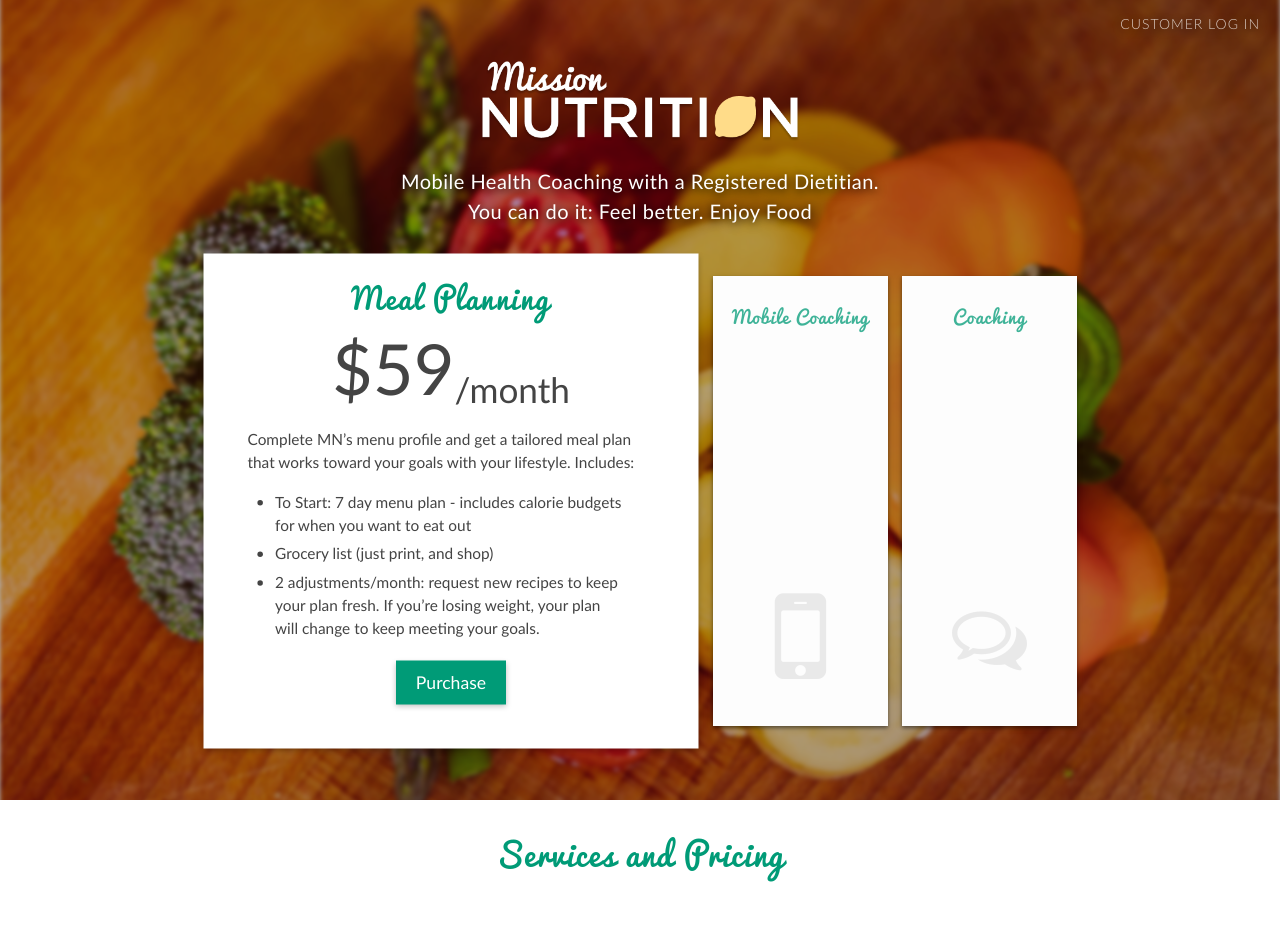
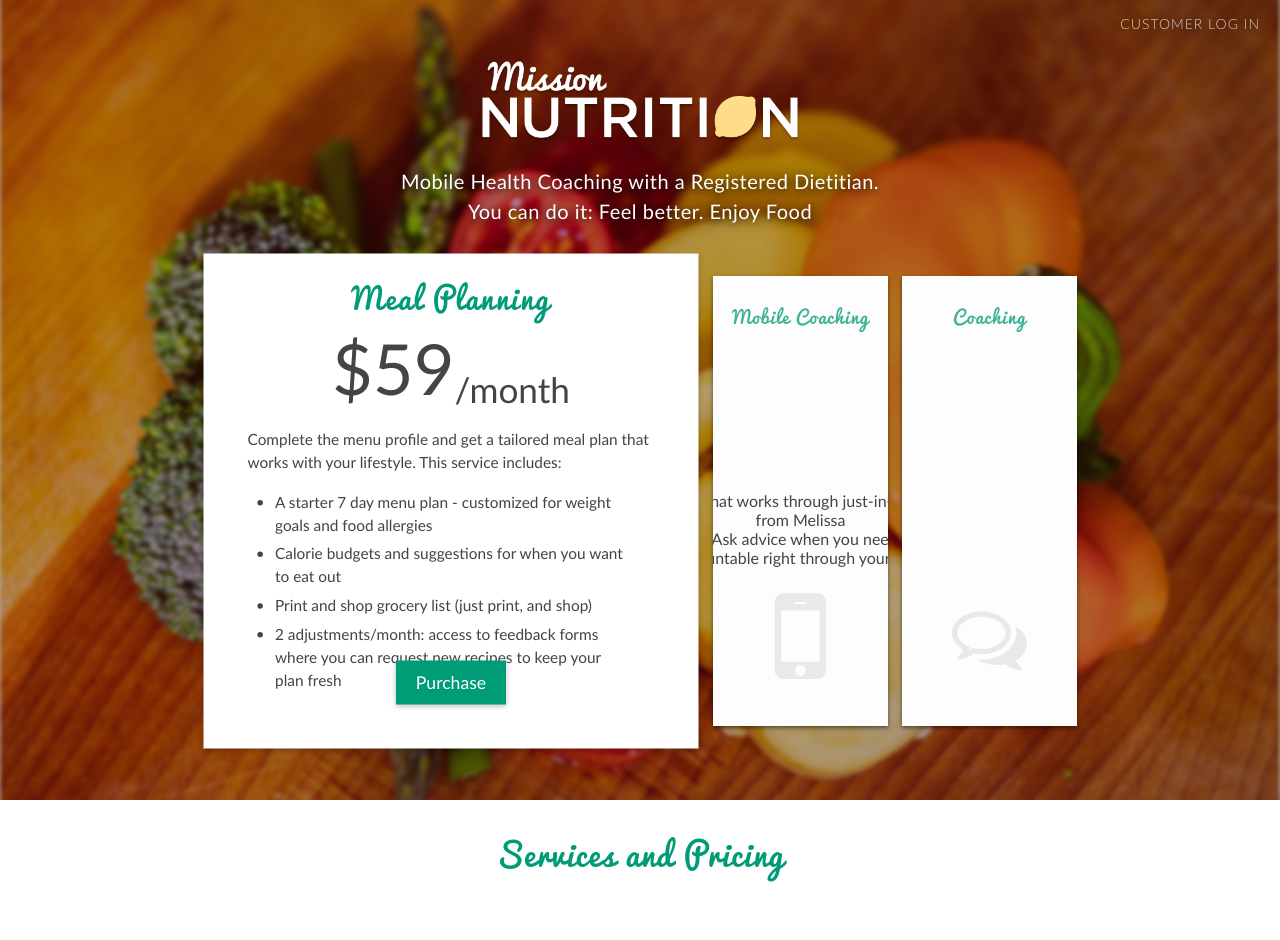
Before and after one commit to davelandry/missionnutrition, a Jekyll site: the page built from new.html, in a window 1280 px wide and 1400 px high. Shown: the top 940 px of the window. Built offline with Jekyll 4.4.1, drawn with Linux system fonts in a browser that asks for light colours; some of the changed text lies outside the part shown.

Commit message:
Update new.html
text updates to bio and service cards

```diff
--- a/new.html
+++ b/new.html
@@ -6,7 +6,7 @@
 
 <header>
 
-  <a target="_blank" class="login" href="https://gethealthie.com/users/sign_in.html">Customer Log In</a>
+  <a class="login" href="https://gethealthie.com/users/sign_in.html">Customer Log In</a>
 
   <img id="logo" src="/images/logo-light-shadow.png" alt="Mission Nutrition" />
   <p id="tagline">
@@ -23,17 +23,19 @@
           $59<span class="duration">/month</span>
         </div>
         <p>
-          Complete MN’s menu profile and get a tailored meal plan that works toward your goals with your lifestyle. Includes:
+          Complete the menu profile and get a tailored meal plan that works with your lifestyle. This service includes:
         </p>
         <ul>
           <li>
-            To Start: 7 day menu plan - includes calorie budgets for when you want to eat out
+            A starter 7 day menu plan - customized for weight goals and food allergies
           </li>
           <li>
-            Grocery list (just print, and shop)
+            Calorie budgets and suggestions for when you want to eat out
+          <li>
+            Print and shop grocery list (just print, and shop)
           </li>
           <li>
-            2 adjustments/month: request new recipes to keep your plan fresh. If you’re losing weight, your plan will change to keep meeting your goals.
+            2 adjustments/month: access to feedback forms where you can request new recipes to keep your plan fresh
           </li>
         </ul>
         <a class="button scroll" href="#book">Purchase</a>
@@ -47,7 +49,10 @@
           $59<span class="duration">/month</span>
         </div>
         <p>
-          Log daily intake and receive unlimited just-in-time feedback with chat support through our mobile app. Discover what works, ask advice, and, stay accountable right through your smart phone!
+          Log daily intake and receive unlimited chat support through our mobile app.
+          <li> Discover what works through just-in-time coaching from Melissa </li>
+          <li> Ask advice when you need it </li>
+          <li> Stay accountable right through your smart phone </li>
         </p>
         <a class="button scroll" href="#book">Purchase</a>
       </div>
@@ -85,10 +90,12 @@
       <img src="/images/melissa.jpg" alt="Melissa" />
       <h3>Meet Melissa</h3>
       <p>
-        Gosh, do I light up when I talk about my clients. Here’s why: Working with you means taking part in your journey to reach your health goals in ways that don’t cramp your style. (In other words, reaching your best health WITHOUT abandoning the person you are and the values you hold.)
+        Gosh, do I light up when I talk about my clients.
+      </p>
+      <p>Working with you means taking part in your journey toward your best health. My style aims to not cramp yours: the plans you make won't ever ask you to abandon the person you are and the values you hold. My joy is seeing clients reach their dreams in ways they never thought possible.
       </p>
       <p>
-        If you’re thinking about it: Working with me means taking the credibility of a Registered Dietitian health coach with you wherever you go. No matter what service you choose, I am your dedicated partner, offering humor and perspective along the way. <a target="_blank" href="https://docs.google.com/forms/d/e/1FAIpQLSewgjQfOO-zYVikz-oCMtEjnkamAQTEweTuT8F00rGyEoKEFA/viewform">Contact me</a> for a complimentary 10 minute consultation, or, if you’re ready choose your service now!
+        Working with me means taking the credibility of a Registered Dietitian health coach with you wherever you go. No matter what service you choose, I am your dedicated partner, offering humor and perspective along the way. <a href="https://docs.google.com/forms/d/e/1FAIpQLSewgjQfOO-zYVikz-oCMtEjnkamAQTEweTuT8F00rGyEoKEFA/viewform">Contact me</a> for a complimentary 10 minute consultation, or, if you’re ready <strong>book your service now!</strong>
       </p>
       <div class="links">
         <a target="_blank" class="social" href="https://www.linkedin.com/profile/view?id=AAkAAALoRFMBDLl3t4MO2V0KuQX5FKUklVKOjME"><i class="fa fa-linkedin"></i></a>
```
